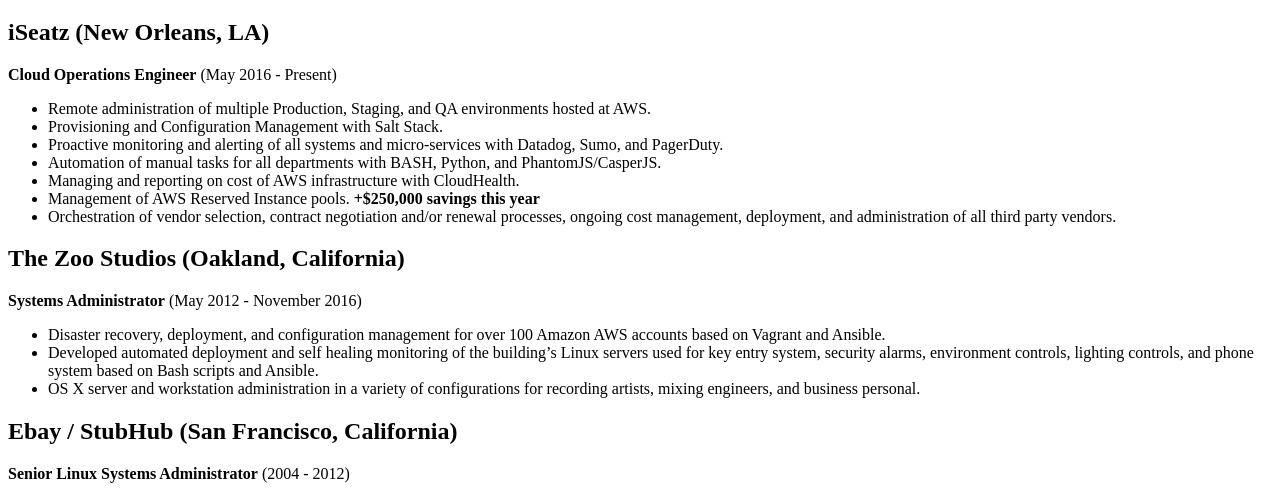
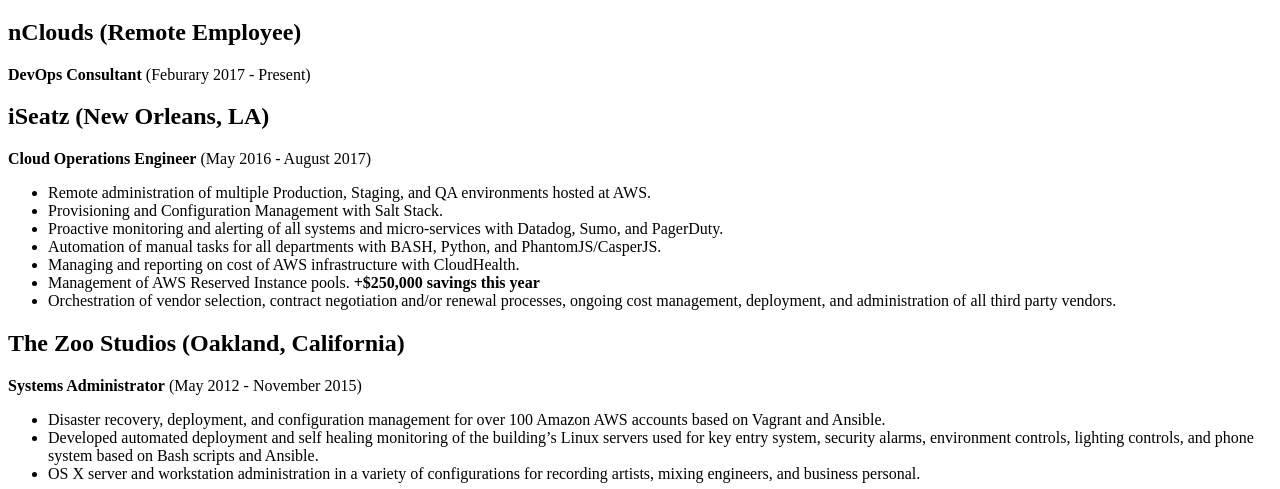
Before and after one commit to Benjamin-Connelly/benjamin-connelly.github.io, a plain HTML site: page index.html in a window 1280 px wide. Shown: the part 311-800 px from the top of the page. Drawn offline with Linux system fonts and the light colour scheme.

Commit message:
fixed a typo

```diff
--- a/index.html
+++ b/index.html
@@ -16,8 +16,10 @@
 <h1 id="summary">Summary</h1>
 <p>Operations Engineer with a strong background in Linux deployments, automation, monitoring / metrics, configuration management, troubleshooting and maintenance.</p>
 <h1 id="work-experience">Work Experience</h1>
+<h2 id="nclouds-remote-employee">nClouds (Remote Employee)</h2>
+<p><strong>DevOps Consultant</strong> (Feburary 2017 - Present)</p>
 <h2 id="iseatz-new-orleans-la">iSeatz (New Orleans, LA)</h2>
-<p><strong>Cloud Operations Engineer</strong> (May 2016 - Present)</p>
+<p><strong>Cloud Operations Engineer</strong> (May 2016 - August 2017)</p>
 <ul>
 <li>Remote administration of multiple Production, Staging, and QA environments hosted at AWS.</li>
 <li>Provisioning and Configuration Management with Salt Stack.</li>
@@ -28,7 +30,7 @@
 <li>Orchestration of vendor selection, contract negotiation and/or renewal processes, ongoing cost management, deployment, and administration of all third party vendors.</li>
 </ul>
 <h2 id="the-zoo-studios-oakland-california">The Zoo Studios (Oakland, California)</h2>
-<p><strong>Systems Administrator</strong> (May 2012 - November 2016)</p>
+<p><strong>Systems Administrator</strong> (May 2012 - November 2015)</p>
 <ul>
 <li>Disaster recovery, deployment, and configuration management for over 100 Amazon AWS accounts based on Vagrant and Ansible.</li>
 <li>Developed automated deployment and self healing monitoring of the building’s Linux servers used for key entry system, security alarms, environment controls, lighting controls, and phone system based on Bash scripts and Ansible.</li>
```
